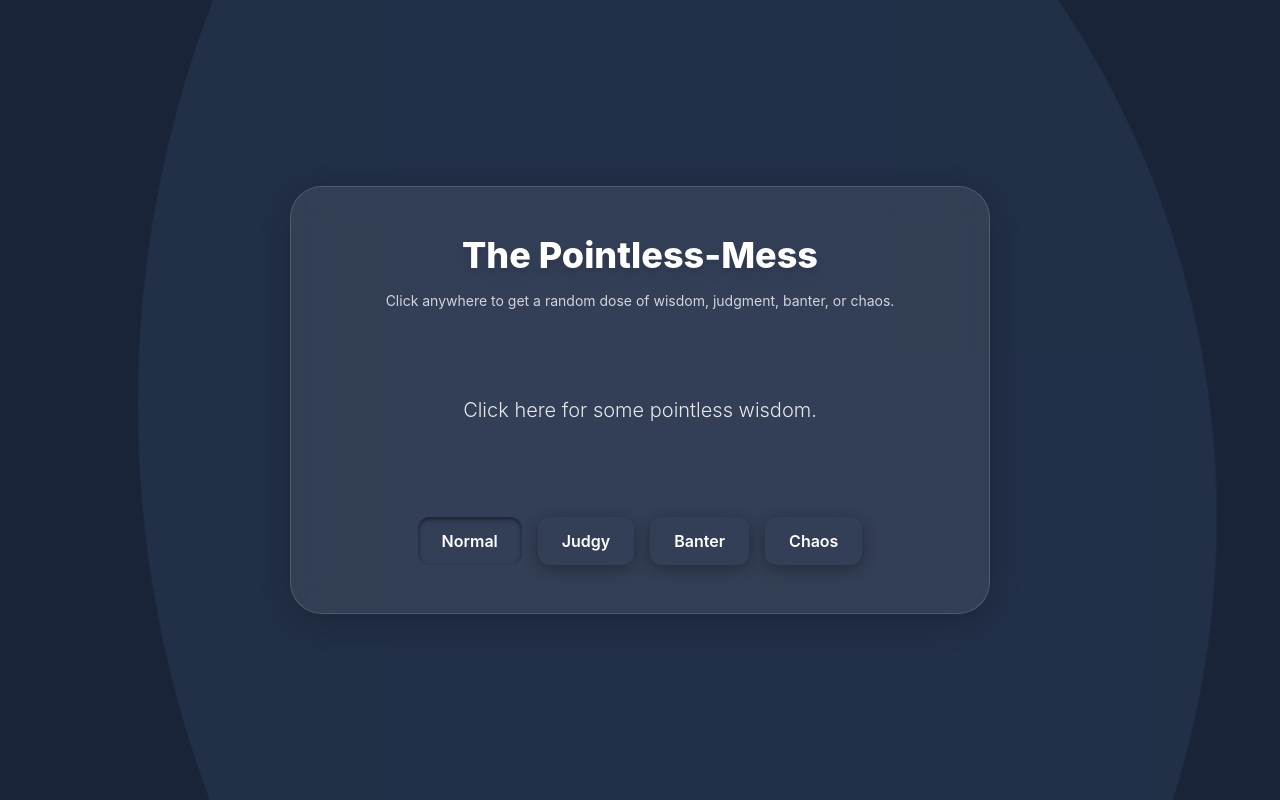
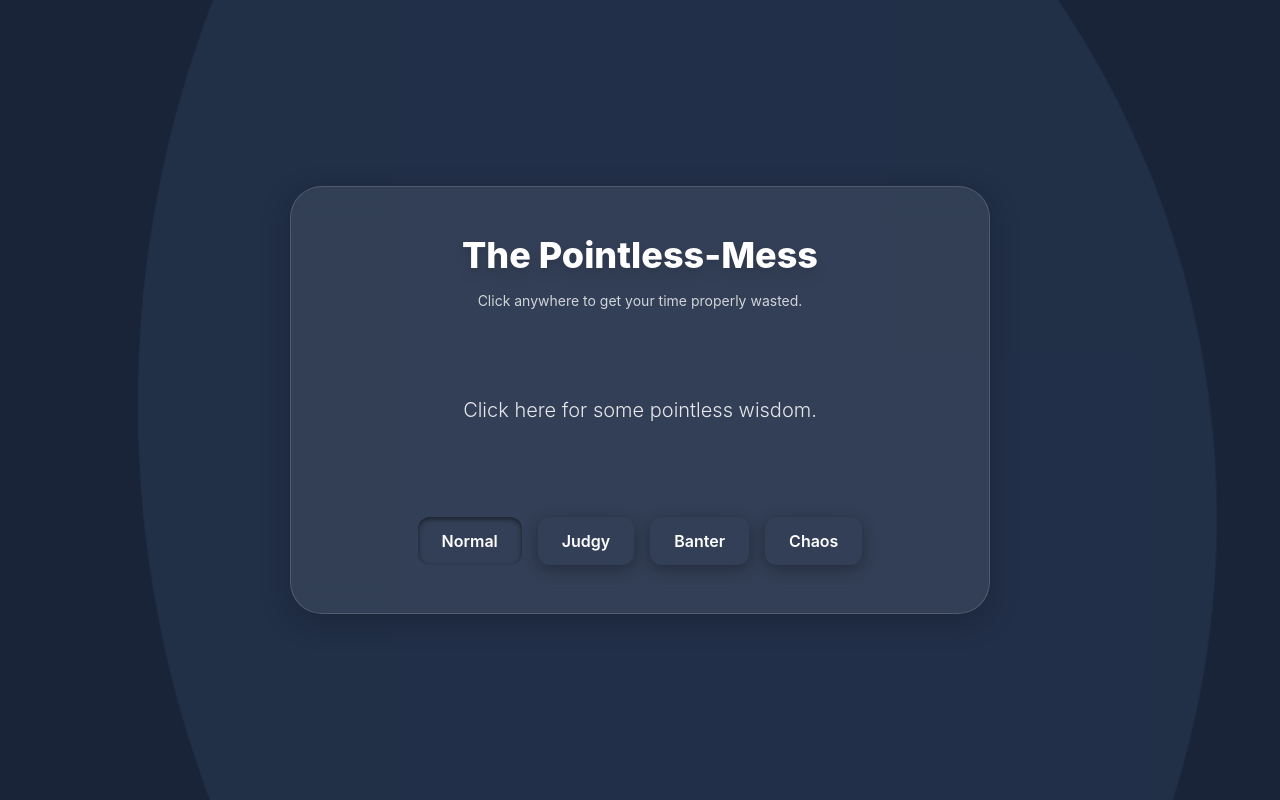
Before and after one commit to Brev-lew/pointless-mess, a plain HTML site: page index.html in a window 1280 px wide. Drawn offline with nearby package versions, Linux system fonts and the light colour scheme.

Commit message:
feat: Changed the text below title.

```diff
--- a/index.html
+++ b/index.html
@@ -18,7 +18,7 @@
       The Pointless-Mess
     </h1>
     <p class="text-sm sm:text-md mb-6 text-gray-300">
-      Click anywhere to get a random dose of wisdom, judgment, banter, or chaos.
+      Click anywhere to get your time properly wasted.
     </p>
 
     <!-- Quote area -->
```
